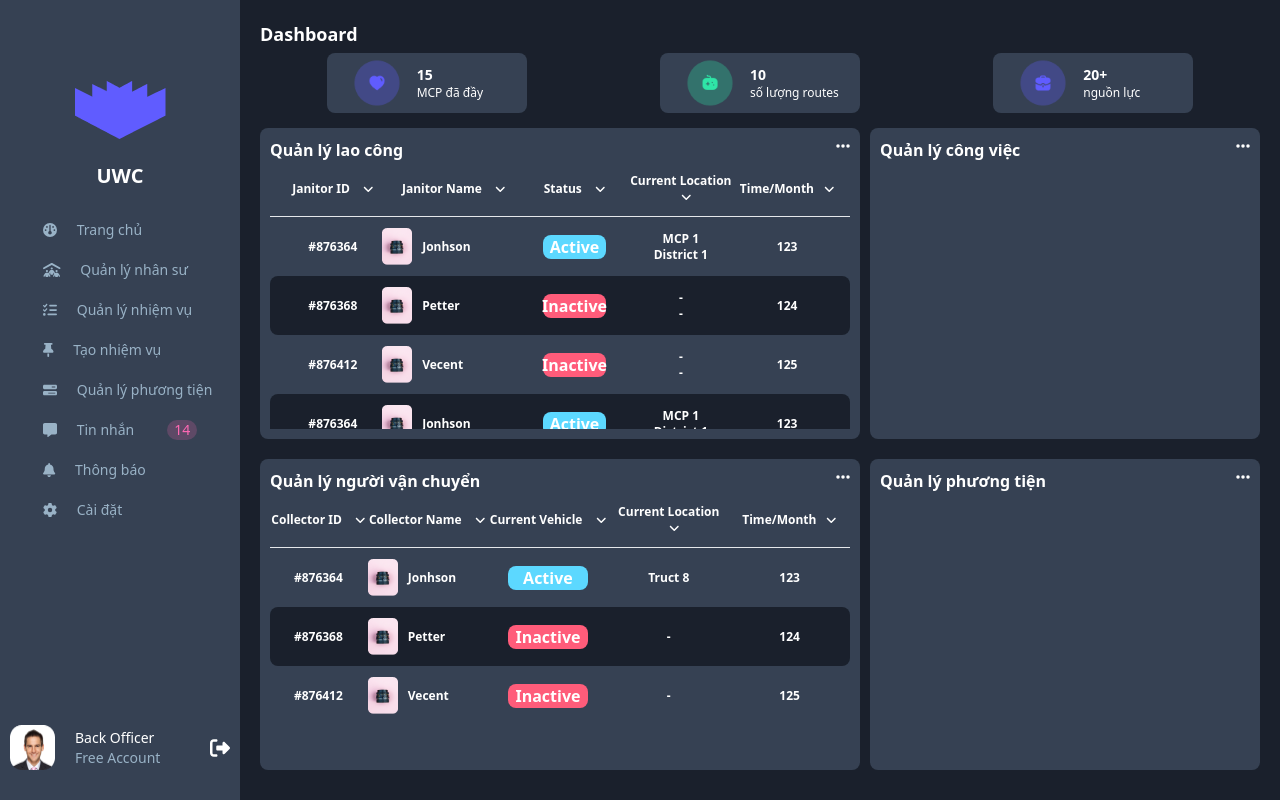
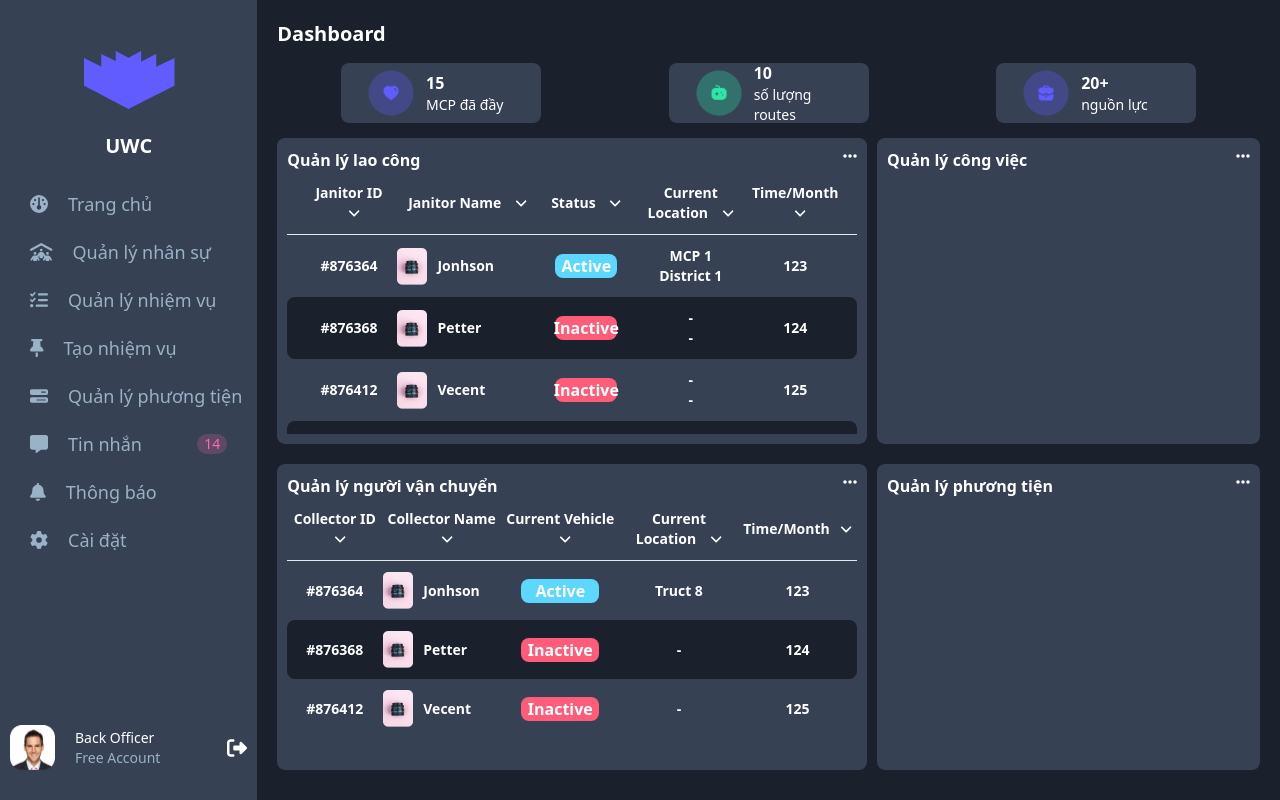
Before and after one commit to Nha1410/UWC, a React (Create React App) app in the folder fe/: page / in a window 1280 px wide. Built offline with nearby package versions, Linux system fonts and the light colour scheme.

Commit message:
increase font size
also fix a small typo

```diff
--- a/fe/src/components/Commons/DashboardBoxInfor/index.js
+++ b/fe/src/components/Commons/DashboardBoxInfor/index.js
@@ -2,9 +2,9 @@ function BoxItem({ srcIcon, headerInfo, contentInfo }) {
     return (
         <div className="w-[200px] h-[60px] rounded-lg bg-[#364153] flex my-[5px] p-[20px] justify-self-center justify-center items-center">
             <img className="scale-75" alt="icon" src={srcIcon}/>
-            <div className="flex-1 flex flex-col justify-center ml-[10px]">
-                <span className="text-white text-sm font-bold">{headerInfo}</span>
-                <span className="text-white text-xs font-light">{contentInfo}</span>
+            <div className="flex-1 flex flex-col justify-center ml-[5px]">
+                <span className="text-white text-base font-bold">{headerInfo}</span>
+                <span className="text-white text-sm font-light">{contentInfo}</span>
             </div>
         </div>
     );
--- a/fe/src/components/Commons/SidebarBoxItem/index.js
+++ b/fe/src/components/Commons/SidebarBoxItem/index.js
@@ -2,7 +2,7 @@ function BoxItem({ iconComponent, title, numberNotifications, textColor, isActiv
     const classNameIsActive = isActive && 'rounded-r-lg bg-[#99B2C6] text-xl bg-opacity-20';
     return (
         <div
-            className={`w-full ${textColor} text-sm flex py-[5px] justify-center items-center hover:cursor-pointer hover:bg-[#99B2C6] hover:bg-opacity-20`}
+            className={`w-full ${textColor} text-lg flex py-[5px] justify-center items-center hover:cursor-pointer hover:bg-[#99B2C6] hover:bg-opacity-20`}
         >
             <div className={`pl-[30px] py-[5px] ${classNameIsActive}`}>{iconComponent}</div>
             <div className="flex-1 px-[15px] py-[5px]">{title}</div>
--- a/fe/src/components/Layout/components/Sidebar/index.js
+++ b/fe/src/components/Layout/components/Sidebar/index.js
@@ -22,7 +22,7 @@ function Sidebar() {
     return (
         <div className="min-w-[240px] h-screen overflow-auto bg-[#364153] py-[30px] flex justify-center sticky top-0">
             <div className="flex flex-col w-full items-center h-full justify-between">
-                <div className="pt-[50px]">
+                <div className="py-[20px] w-full">
                     <div className="flex flex-col pb-[20px] items-center">
                         <img alt="logo" src="/images/logo.png" />
                         <span className="text-xl font-bold text-white mt-[23px]">UWC</span>
@@ -38,7 +38,7 @@ function Sidebar() {
                         </Link>
                         <Link to="/staff-management">
                             <BoxItem
-                                title="Quản lý nhân sư"
+                                title="Quản lý nhân sự"
                                 textColor={active ? 'text-[#605CFF]' : 'text-[#99B2C6]'}
                                 isActive={active}
                                 iconComponent={<FontAwesomeIcon icon={faPeopleRoof} className="mr-[5px]" />}
@@ -92,7 +92,7 @@ function Sidebar() {
                 {/* <div className="mx-[30px] mt-[50px] w-[150px] h-[100px] bg-[#1A202C] bg-opacity-20 rounded-lg">
                     <img alt="illustration" src="/images/Illustration.png" />
                 </div> */}
-                <div className="flex justify-center justify-self-end items-center mt-[80px] w-full px-[10px]">
+                <div className="flex justify-center justify-self-end items-center mt-[50px] w-full px-[10px]">
                     <img className="w-[45px] h-[45px] rounded-lg" alt="avatar" src="/images/fake-avatar.png" />
                     <div className="flex-1 flex justify-center items-center">
                         <div className="flex flex-col justify-center text-sm flex-1 ml-[20px]">
--- a/fe/src/pages/Home/index.js
+++ b/fe/src/pages/Home/index.js
@@ -85,7 +85,7 @@ function Home() {
     return (
         <div className="p-[20px] flex flex-col w-full h-screen bg-[#1A202C]">
             <div className="w-full flex justify-between text-white items-center">
-                <span className="font-bold text-lg">Dashboard</span>
+                <span className="font-bold text-xl pb-[10px]">Dashboard</span>
                 {/* <div className="flex justify-center items-center">
                     <div className="w-[170px] h-[50px] bg-[#364153] rounded-lg mr-[20px] flex justify-center items-center">
                         <span>02-03-2023</span>
@@ -106,7 +106,7 @@ function Home() {
                 <div className="flex flex-row w-full h-1/2">
                     <div className="py-[10px] w-3/5 h-full">
                         <BoxContent title="Quản lý lao công">
-                            <div className="text-white text-xs w-full flex flex-col">
+                            <div className="text-white text-sm w-full flex flex-col">
                                 {/* header of table */}
                                 <tr className="flex justify-center items-center py-[10px] border-b">
                                     <th className="flex justify-center items-center w-1/6">
@@ -192,7 +192,7 @@ function Home() {
                 <div className="flex flex-row w-full h-1/2">
                     <div className="py-[10px] w-3/5">
                         <BoxContent title="Quản lý người vận chuyển">
-                            <div className="text-white text-xs w-full flex flex-col">
+                            <div className="text-white text-sm w-full flex flex-col">
                                 {/* header of table */}
                                 <tr className="flex justify-center items-center py-[10px] border-b">
                                     <th className="flex justify-center items-center w-1/5">
```
